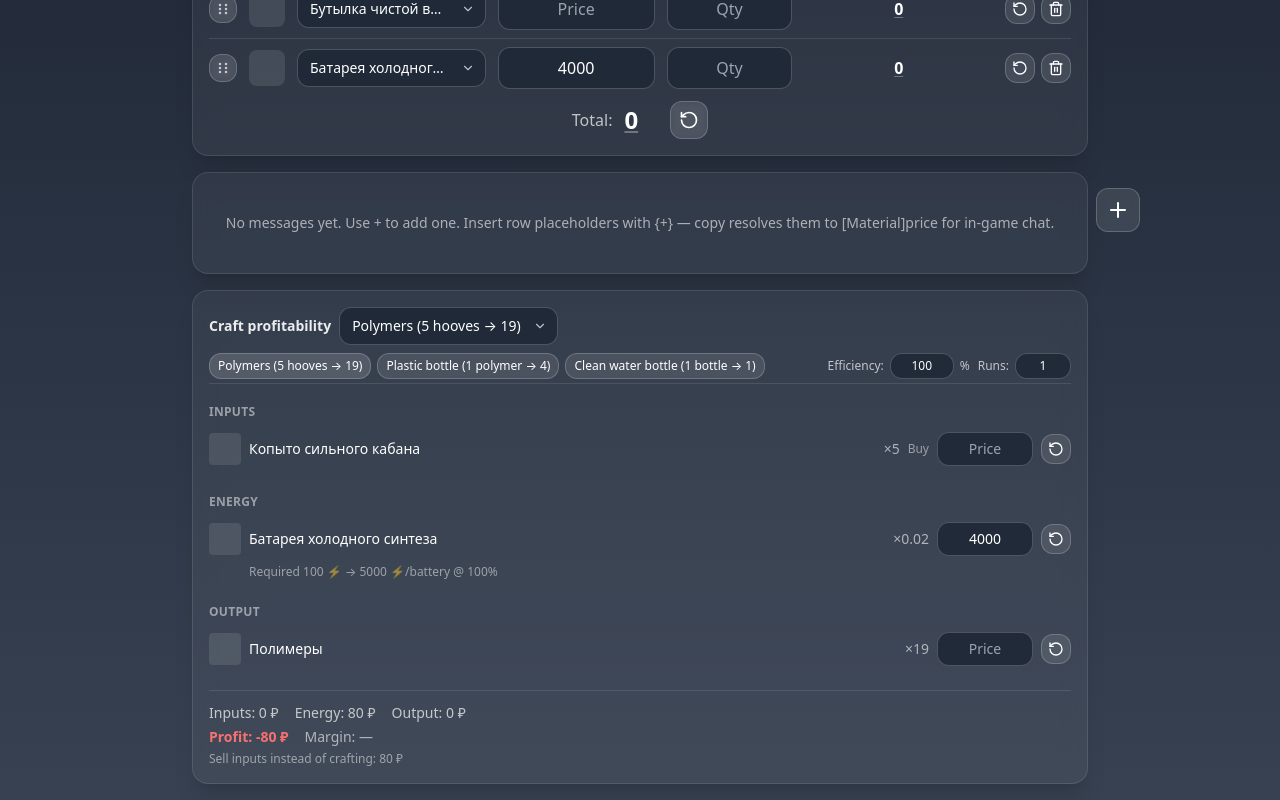
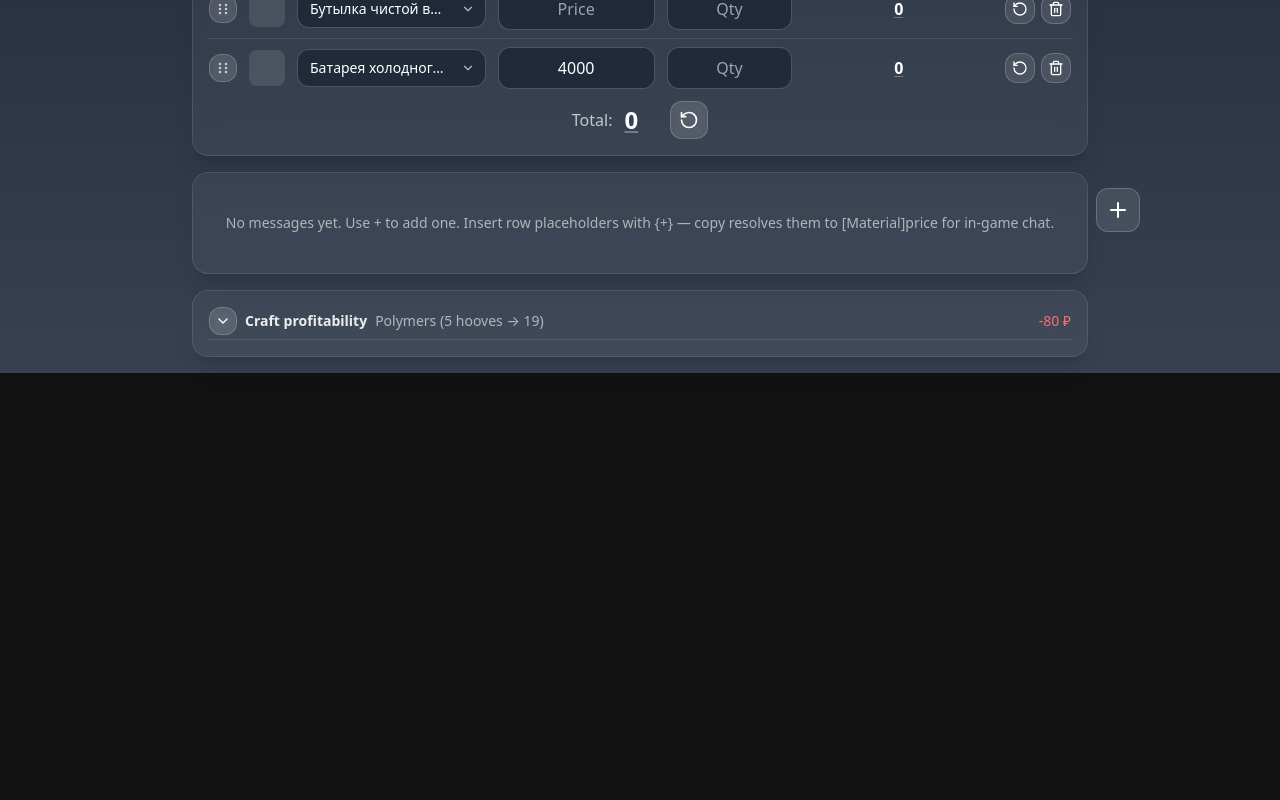
Before and after one commit to Falxns/sc-calculator-app, a React (Vite) app: page / in a window 1280 px wide. Shown: the part 716-1516 px from the top of the page. After the commit the page ends 1089 px from the top, so only its background shows below. Built offline with nearby package versions, Linux system fonts and the light colour scheme.

Commit message:
feat: add collapsing to trading section, fix bug with default value set

```diff
--- a/src/components/CraftSection/CraftSection.tsx
+++ b/src/components/CraftSection/CraftSection.tsx
@@ -30,6 +30,7 @@ import { findMaterial } from '../../utils/materialImage';
 import DropdownMenu from '../DropdownMenu/DropdownMenu';
 import MaterialIcon from '../MaterialIcon/MaterialIcon';
 import ResetIcon from '../icons/ResetIcon';
+import ChevronIcon from '../icons/ChevronIcon';
 import CraftInputRow from './CraftInputRow';
 
 interface CraftSectionProps {
@@ -115,14 +116,46 @@ const CraftSection = ({ materials, calculatorRows, onImportRef }: CraftSectionPr
 
   if (!recipe) return null;
 
+  const isCollapsed = session.sectionCollapsed !== false;
+
+  const toggleCollapsed = () => {
+    setSession((prev) => ({ ...prev, sectionCollapsed: !isCollapsed }));
+  };
+
   return (
     <div className={sectionWrapperClass}>
       <section className={sectionGlassClass}>
         <div className="flex flex-wrap items-center gap-2 pb-1 border-b border-white/10">
-          <h2 className="text-sm font-semibold text-white/90 w-full sm:w-auto">
+          <button
+            type="button"
+            className="btn w-7 h-7 min-w-7 p-0 shrink-0 flex items-center justify-center"
+            aria-label={isCollapsed ? t('craft.expand') : t('craft.collapse')}
+            aria-expanded={!isCollapsed}
+            onClick={toggleCollapsed}
+          >
+            <ChevronIcon className="w-4 h-4" expanded={!isCollapsed} />
+          </button>
+          <h2 className="text-sm font-semibold text-white/90">
             {t('craft.sectionTitle')}
           </h2>
+          {isCollapsed ? (
+            <span className="text-sm text-white/60 truncate">{t(recipe.nameKey)}</span>
+          ) : null}
+          {isCollapsed && profit ? (
+            <span
+              className={`text-sm font-medium ml-auto tabular-nums ${
+                profit.profit >= 0 ? 'text-emerald-400' : 'text-red-400'
+              }`}
+            >
+              {profit.profit >= 0 ? '+' : ''}
+              {formatCraftMoney(profit.profit)} ₽
+            </span>
+          ) : null}
+        </div>
 
+        {!isCollapsed ? (
+          <>
+        <div className="flex flex-wrap items-center gap-2 pb-1 border-b border-white/10 pt-2">
           <DropdownMenu
             ariaLabel={t('craft.selectCraft')}
             className="min-w-[10rem] flex-1 sm:flex-none"
@@ -380,6 +413,8 @@ const CraftSection = ({ materials, calculatorRows, onImportRef }: CraftSectionPr
             </p>
           </div>
         ) : null}
+          </>
+        ) : null}
       </section>
     </div>
   );
--- a/src/components/PriceCalculator/PriceCalculator.tsx
+++ b/src/components/PriceCalculator/PriceCalculator.tsx
@@ -120,14 +120,16 @@ const PriceCalculator = ({
 
   const updateMaterial = useCallback(
     (id: string, materialId: string) => {
+      const material = resolvedMaterials.find((m) => m.id === materialId);
+      const defaultPrice = material?.defaultPrice ?? 0;
       setCalculatorState((prev) => ({
         ...prev,
         calculators: prev.calculators.map((calc) =>
-          calc.id === id ? { ...calc, materialId } : calc
+          calc.id === id ? { ...calc, materialId, price: defaultPrice } : calc
         ),
       }));
     },
-    [setCalculatorState]
+    [resolvedMaterials, setCalculatorState]
   );
 
   const resetQuantity = useCallback(
--- a/src/i18n/en.ts
+++ b/src/i18n/en.ts
@@ -134,6 +134,8 @@ const en: Translations = {
   'craft.polimery': 'Polymers (5 hooves → 19)',
   'craft.plastikovayaButylka': 'Plastic bottle (1 polymer → 4)',
   'craft.butylkaChistoyVody': 'Clean water bottle (1 bottle → 1)',
+  'craft.collapse': 'Collapse craft section',
+  'craft.expand': 'Expand craft section',
 };
 
 export default en;
--- a/src/i18n/ru.ts
+++ b/src/i18n/ru.ts
@@ -134,6 +134,8 @@ const ru: Translations = {
   'craft.polimery': 'Полимеры (5 копыт → 19)',
   'craft.plastikovayaButylka': 'Пластиковая бутылка (1 полимер → 4)',
   'craft.butylkaChistoyVody': 'Бутылка чистой воды (1 бутылка → 1)',
+  'craft.collapse': 'Свернуть раздел крафта',
+  'craft.expand': 'Развернуть раздел крафта',
 };
 
 export default ru;
--- a/src/i18n/types.ts
+++ b/src/i18n/types.ts
@@ -131,6 +131,8 @@ export type TranslationKey =
   | 'craft.sellPriceFor'
   | 'craft.polimery'
   | 'craft.plastikovayaButylka'
-  | 'craft.butylkaChistoyVody';
+  | 'craft.butylkaChistoyVody'
+  | 'craft.collapse'
+  | 'craft.expand';
 
 export type Translations = Record<TranslationKey, string>;
--- a/src/types/craft.ts
+++ b/src/types/craft.ts
@@ -36,6 +36,7 @@ export interface CraftSession {
   efficiencyPercent: number;
   priceOverrides: Record<string, number>;
   costSourceByInput: Record<string, CraftCostSource>;
+  sectionCollapsed?: boolean;
 }
 
 export interface CraftCostBreakdownNode {
--- a/src/utils/craftSession.ts
+++ b/src/utils/craftSession.ts
@@ -9,6 +9,7 @@ export const createDefaultCraftSession = (): CraftSession => ({
   efficiencyPercent: 100,
   priceOverrides: {},
   costSourceByInput: {},
+  sectionCollapsed: true,
 });
 
 export const normalizeCraftSession = (raw: unknown): CraftSession => {
@@ -43,5 +44,7 @@ export const normalizeCraftSession = (raw: unknown): CraftSession => {
       data.costSourceByInput && typeof data.costSourceByInput === 'object'
         ? (data.costSourceByInput as CraftSession['costSourceByInput'])
         : {},
+    sectionCollapsed:
+      typeof data.sectionCollapsed === 'boolean' ? data.sectionCollapsed : defaults.sectionCollapsed,
   };
 };
```
